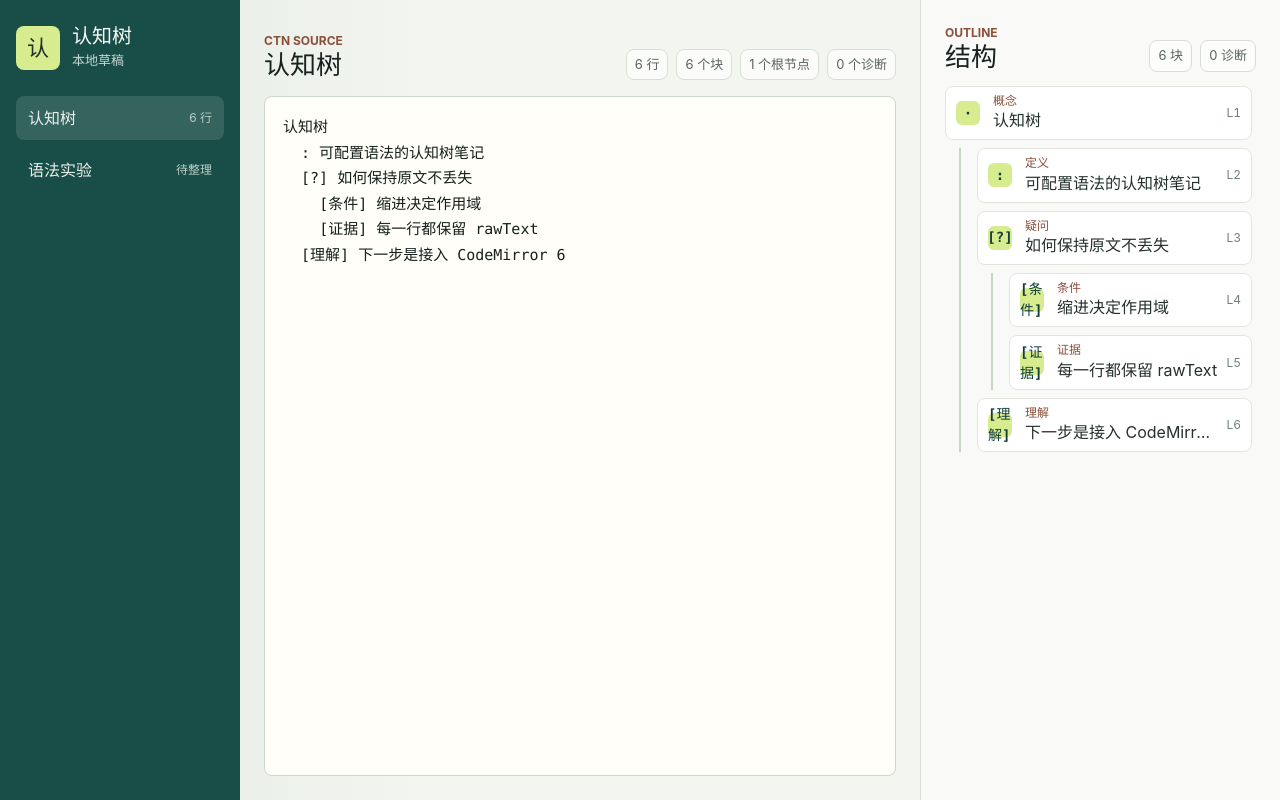
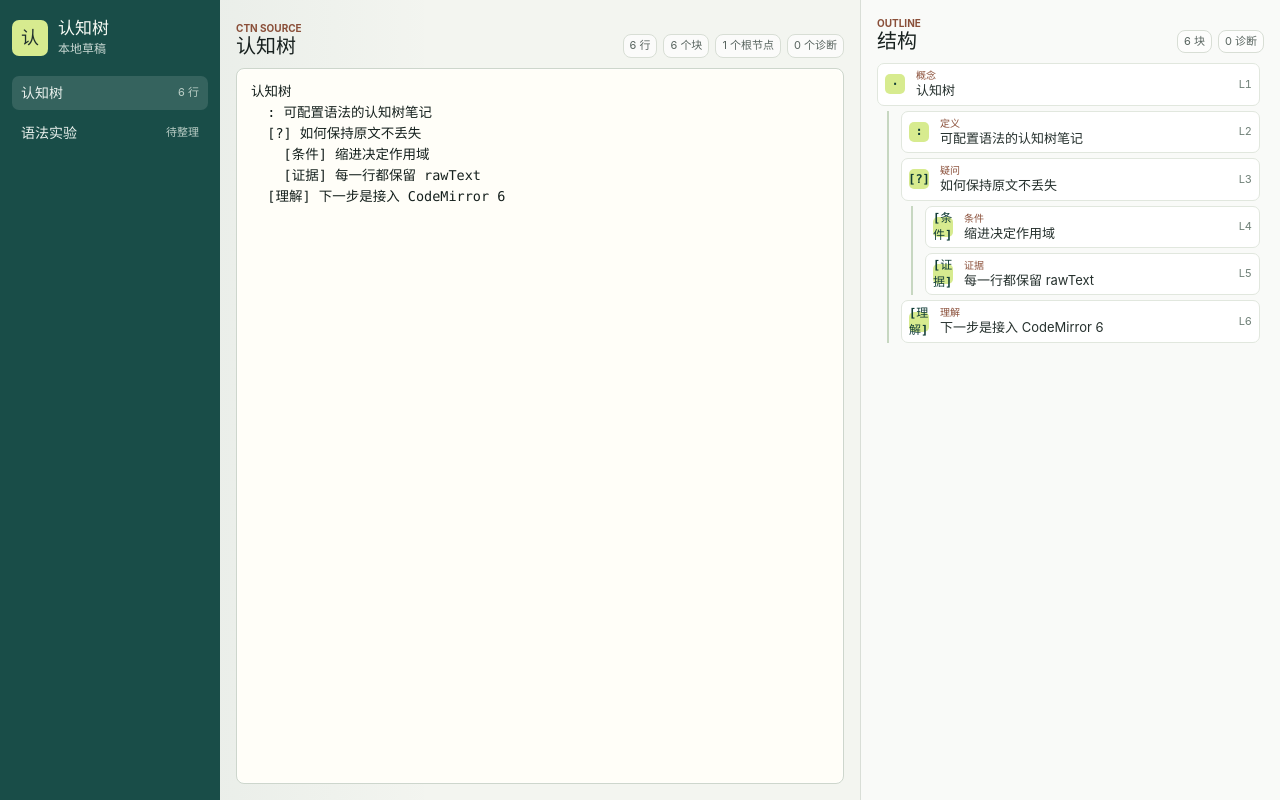
Before and after one commit to zisutian/cognition-tree, a React (Vite) app: page / in a window 1280 px wide. Built offline with nearby package versions, Linux system fonts and the light colour scheme.

Commit message:
Organize docs and tighten workspace UI

```diff
--- a/src/App.css
+++ b/src/App.css
@@ -2,8 +2,8 @@
   font-family:
     Inter, ui-sans-serif, system-ui, -apple-system, BlinkMacSystemFont, "Segoe UI",
     sans-serif;
-  font-size: 16px;
-  line-height: 1.5;
+  font-size: 14px;
+  line-height: 1.42;
   font-weight: 400;
   color: #202124;
   background: #f3f5f0;
@@ -20,7 +20,7 @@
 
 body {
   margin: 0;
-  min-width: 960px;
+  min-width: 1080px;
   min-height: 100vh;
 }
 
@@ -35,7 +35,7 @@ button {
 
 .app-shell {
   display: grid;
-  grid-template-columns: 240px minmax(420px, 1fr) 360px;
+  grid-template-columns: 220px minmax(480px, 1fr) 420px;
   grid-template-areas: "sidebar editor outline";
   min-height: 100vh;
   background:
@@ -47,8 +47,8 @@ button {
   grid-area: sidebar;
   display: flex;
   flex-direction: column;
-  gap: 24px;
-  padding: 24px 16px;
+  gap: 18px;
+  padding: 18px 12px;
   color: #f8fbf5;
   background: #194d48;
 }
@@ -56,20 +56,20 @@ button {
 .brand {
   display: flex;
   align-items: center;
-  gap: 12px;
-  min-height: 48px;
+  gap: 10px;
+  min-height: 40px;
 }
 
 .brand-mark {
   display: flex;
   justify-content: center;
   align-items: center;
-  width: 44px;
-  height: 44px;
-  border-radius: 8px;
+  width: 36px;
+  height: 36px;
+  border-radius: 7px;
   color: #20302d;
   background: #d7eb8f;
-  font-size: 22px;
+  font-size: 18px;
   font-weight: 700;
 }
 
@@ -81,20 +81,20 @@ button {
 }
 
 .brand h1 {
-  font-size: 20px;
+  font-size: 17px;
   line-height: 1.1;
 }
 
 .brand p {
-  margin-top: 4px;
+  margin-top: 2px;
   color: #c8d7d2;
-  font-size: 13px;
+  font-size: 12px;
 }
 
 .note-list {
   display: flex;
   flex-direction: column;
-  gap: 8px;
+  gap: 6px;
 }
 
 .note-item {
@@ -103,9 +103,9 @@ button {
   align-items: center;
   gap: 8px;
   width: 100%;
-  min-height: 44px;
-  padding: 10px 12px;
-  border-radius: 8px;
+  min-height: 34px;
+  padding: 7px 9px;
+  border-radius: 7px;
   color: #eaf1ed;
   background: transparent;
   text-align: left;
@@ -114,7 +114,7 @@ button {
 
 .note-item small {
   color: #bdd0c8;
-  font-size: 12px;
+  font-size: 11px;
 }
 
 .note-item.active,
@@ -127,7 +127,7 @@ button {
   display: flex;
   flex-direction: column;
   min-width: 0;
-  padding: 24px;
+  padding: 16px;
 }
 
 .editor-panel {
@@ -139,11 +139,11 @@ button {
 }
 
 .editor-panel {
-  gap: 16px;
+  gap: 10px;
 }
 
 .outline-panel {
-  gap: 14px;
+  gap: 10px;
   border-left: 1px solid #d9ded7;
   background: rgba(255, 255, 255, 0.55);
   overflow: hidden;
@@ -153,17 +153,17 @@ button {
   display: flex;
   justify-content: space-between;
   align-items: flex-end;
-  gap: 16px;
-  min-height: 56px;
+  gap: 12px;
+  min-height: 42px;
 }
 
 .panel-header.compact {
-  min-height: 44px;
+  min-height: 36px;
 }
 
 .eyebrow {
   color: #8a4f39;
-  font-size: 12px;
+  font-size: 10px;
   font-weight: 700;
   letter-spacing: 0;
   text-transform: uppercase;
@@ -171,19 +171,20 @@ button {
 
 .panel-header h2 {
   color: #18211f;
-  font-size: 26px;
+  font-size: 20px;
   line-height: 1.15;
 }
 
 .stats {
   display: flex;
-  gap: 8px;
+  flex-wrap: wrap;
+  gap: 6px;
   color: #58645f;
-  font-size: 13px;
+  font-size: 11px;
 }
 
 .stats span {
-  padding: 5px 8px;
+  padding: 3px 6px;
   border: 1px solid #d8ded5;
   border-radius: 8px;
   background: rgba(255, 255, 255, 0.68);
@@ -196,8 +197,8 @@ button {
 .source-editor {
   width: 100%;
   flex: 1;
-  min-height: 520px;
-  padding: 18px;
+  min-height: 500px;
+  padding: 12px 14px;
   border: 1px solid #cdd6cc;
   border-radius: 8px;
   outline: none;
@@ -207,8 +208,8 @@ button {
   box-shadow: inset 0 0 0 1px rgba(255, 255, 255, 0.55);
   font-family:
     "SFMono-Regular", Consolas, "Liberation Mono", Menlo, monospace;
-  font-size: 15px;
-  line-height: 1.7;
+  font-size: 13.5px;
+  line-height: 1.55;
 }
 
 .source-editor:focus {
@@ -217,21 +218,21 @@ button {
 }
 
 .diagnostics-panel {
-  padding: 12px 14px;
+  padding: 9px 11px;
   border: 1px solid #e2c6b7;
   border-radius: 8px;
   background: #fff7f1;
 }
 
 .diagnostics-panel h3 {
-  margin: 0 0 8px;
+  margin: 0 0 6px;
   color: #7d3f28;
-  font-size: 14px;
+  font-size: 12px;
 }
 
 .diagnostics-panel ul {
   display: grid;
-  gap: 6px;
+  gap: 4px;
   margin: 0;
   padding: 0;
   list-style: none;
@@ -239,10 +240,10 @@ button {
 
 .diagnostics-panel li {
   display: grid;
-  grid-template-columns: 44px minmax(0, 1fr);
-  gap: 8px;
+  grid-template-columns: 38px minmax(0, 1fr);
+  gap: 6px;
   color: #4a322b;
-  font-size: 13px;
+  font-size: 12px;
 }
 
 .diagnostic-location {
@@ -260,27 +261,27 @@ button {
 .outline-list {
   display: flex;
   flex-direction: column;
-  gap: 8px;
+  gap: 5px;
   margin: 0;
   padding: 0;
   list-style: none;
 }
 
 .outline-list .outline-list {
-  margin-top: 8px;
-  margin-left: 14px;
-  padding-left: 16px;
+  margin-top: 5px;
+  margin-left: 10px;
+  padding-left: 12px;
   border-left: 2px solid #c7d7c1;
 }
 
 .outline-node {
   display: grid;
-  grid-template-columns: 28px minmax(0, 1fr) auto;
+  grid-template-columns: 24px minmax(0, 1fr) auto;
   align-items: center;
-  gap: 9px;
-  min-height: 42px;
-  padding: 7px 10px;
-  border-radius: 8px;
+  gap: 7px;
+  min-height: 32px;
+  padding: 5px 7px;
+  border-radius: 7px;
   background: #ffffff;
   border: 1px solid #e1e7de;
 }
@@ -294,14 +295,14 @@ button {
   display: flex;
   align-items: center;
   justify-content: center;
-  width: 24px;
-  height: 24px;
-  border-radius: 6px;
+  width: 20px;
+  height: 20px;
+  border-radius: 5px;
   color: #113d37;
   background: #d7eb8f;
   font-family:
     "SFMono-Regular", Consolas, "Liberation Mono", Menlo, monospace;
-  font-size: 14px;
+  font-size: 12px;
   font-weight: 700;
 }
 
@@ -312,7 +313,7 @@ button {
 
 .node-kind {
   color: #8a4f39;
-  font-size: 12px;
+  font-size: 10px;
   font-weight: 700;
   line-height: 1.2;
 }
@@ -321,20 +322,21 @@ button {
   min-width: 0;
   overflow: hidden;
   color: #25302d;
+  font-size: 13px;
   text-overflow: ellipsis;
   white-space: nowrap;
 }
 
 .node-line {
   color: #708078;
-  font-size: 12px;
+  font-size: 11px;
   font-variant-numeric: tabular-nums;
 }
 
 .empty-outline {
   margin: 0;
   color: #708078;
-  font-size: 14px;
+  font-size: 12px;
 }
 
 @media (max-width: 1120px) {
@@ -343,7 +345,7 @@ button {
   }
 
   .app-shell {
-    grid-template-columns: 210px minmax(360px, 1fr);
+    grid-template-columns: 200px minmax(360px, 1fr);
     grid-template-areas:
       "sidebar editor"
       "sidebar outline";
@@ -355,6 +357,6 @@ button {
   }
 
   .source-editor {
-    min-height: 360px;
+    min-height: 340px;
   }
 }
```
Also changed, not shown: 3 other files (tests, documents, lock files or other folders).
